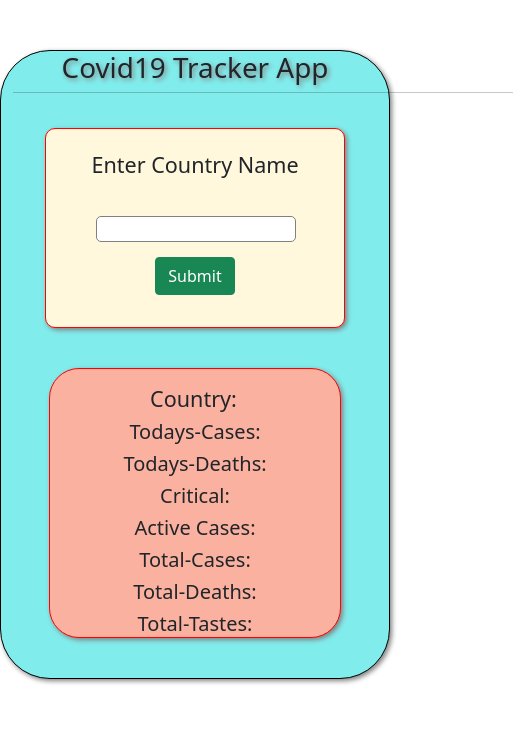
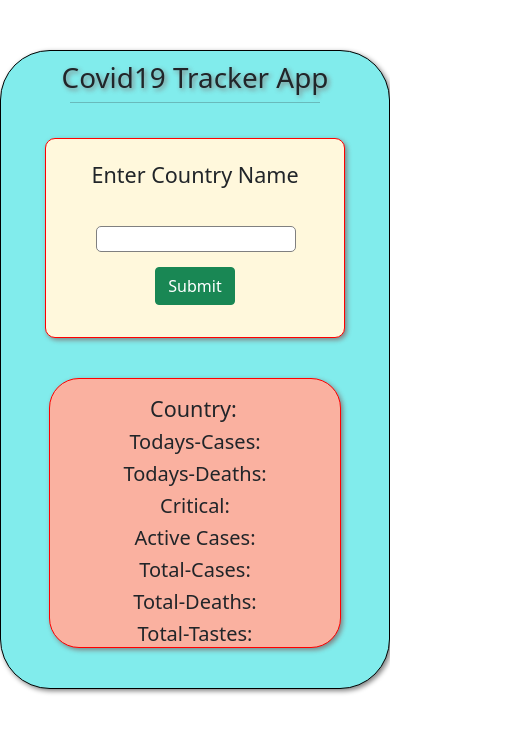
Before and after one commit to ShubhamBorade/Covid19-Tracker-App, a plain HTML site: page index.html in a window 390 px wide. Shown: the whole page, 513 px wide, since content can reach past the window. Drawn offline with nearby package versions, Linux system fonts and the light colour scheme.

Commit message:
css modified

```diff
--- a/style.css
+++ b/style.css
@@ -97,4 +97,12 @@ h4{
         height:270px;
         width:80%;
     }
+    h1{
+        margin-top: 10px;
+    }
+    hr{
+        width:250px;
+        margin:auto;
+
+    }
 }
```
